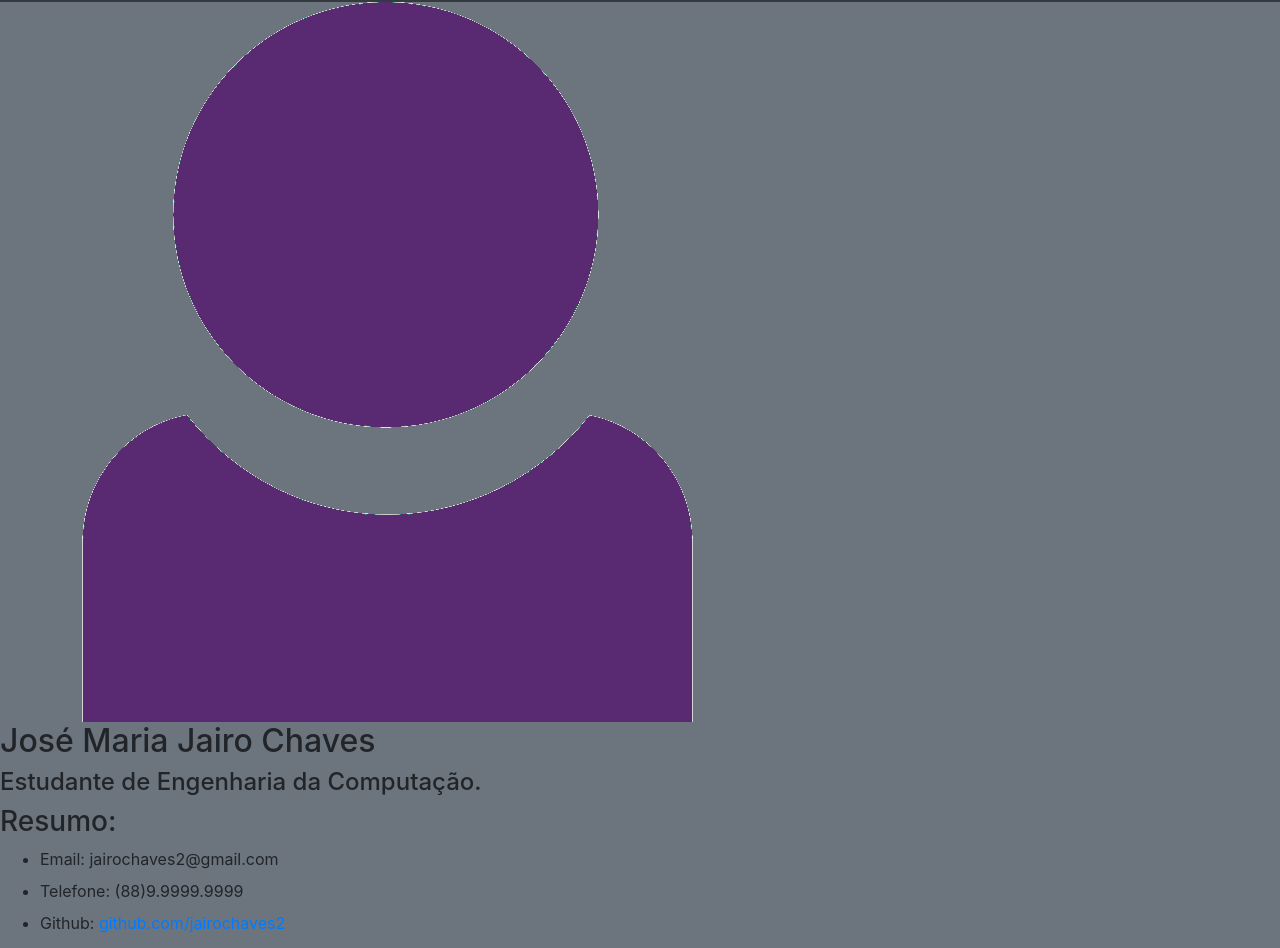
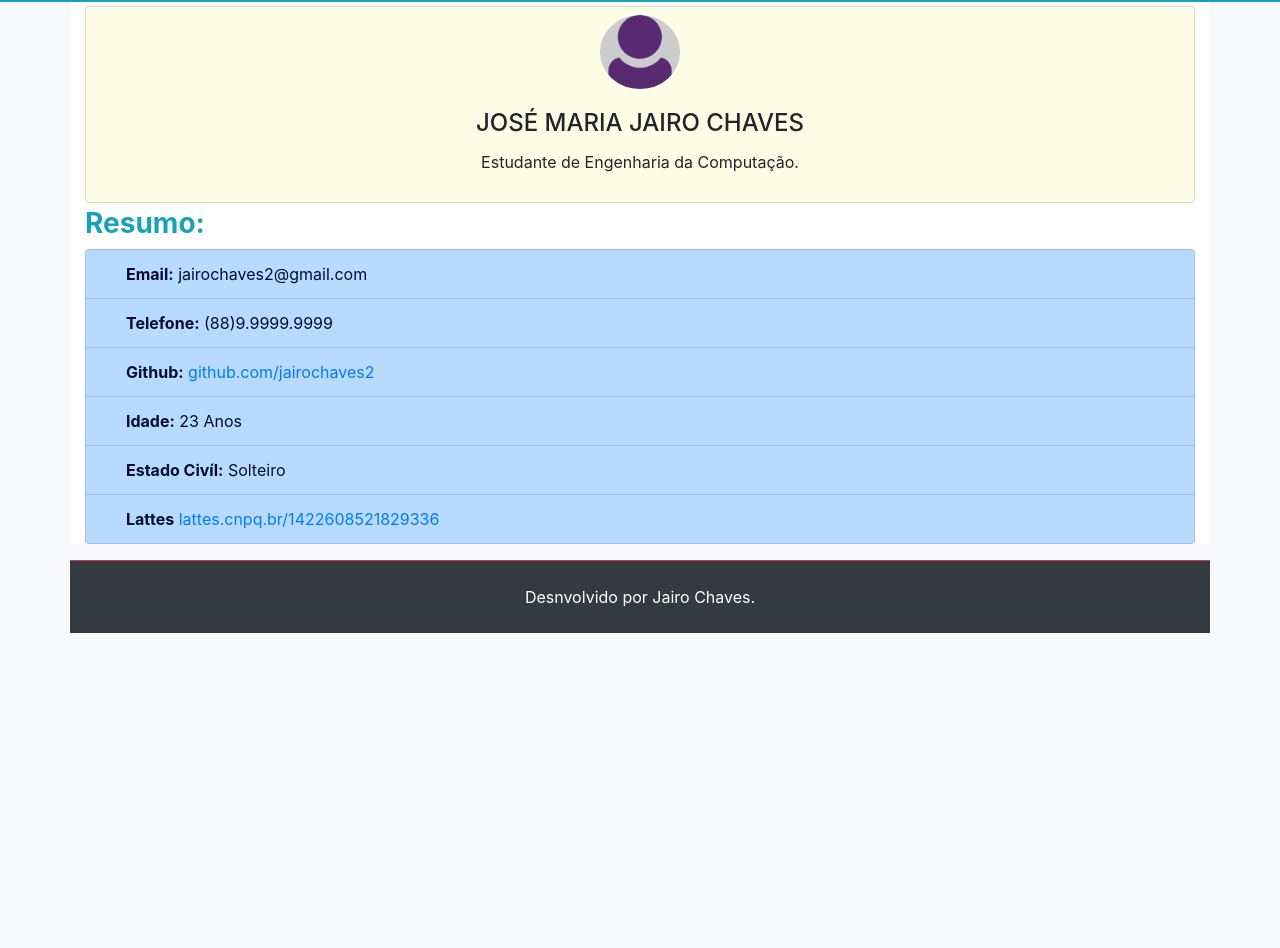
Before and after one commit to jairochaves2/trab_tec_web-2, a plain HTML site: page index.html in a window 1280 px wide. Shown: the part 55-1003 px from the top of the page. After the commit the page ends 800 px from the top, so only its background shows below. Drawn offline with Linux system fonts and the light colour scheme.

Commit message:
Base modificada

```diff
--- a/css/personalizado.css
+++ b/css/personalizado.css
@@ -1,3 +1,29 @@
-body{
-    background-color: #6c757d;
+
+html,body{
+       height: 100%;
 }
+
+.card-img-top{
+    width: 5em;
+    border-radius: 100%;
+    background-color: #ccc;
+}
+
+.list-group-item-primary{
+    padding-left: 40px;
+    text-decoration: none;
+    color: #020e31;
+
+}
+.list-group-item-primary a{
+    text-decoration: none;
+}
+label{
+    font-weight: bold;
+    margin-bottom: 0%;
+}
+.bg-person{
+    background-color: #fdfce4 ;
+
+
+}
--- a/index.html
+++ b/index.html
@@ -1,5 +1,6 @@
 <!DOCTYPE html>
 <html lang="pt-br">
+
 <head>
   <!-- Meta tags Obrigatórias -->
   <meta charset="utf-8">
@@ -12,9 +13,10 @@
   <link rel="icon" href="imagens/favicon.png">
   <title>Currículo</title>
 </head>
-  <body>
-      <nav class="navbar navbar-expand-lg navbar-dark bg-dark">
-        <a class="navbar-brand" href="#">
+
+<body class="bg-light">
+  <nav class="navbar navbar-expand-lg navbar-dark bg-info m-0">
+    <a class="navbar-brand" href="index.html">
       <img src="imagens/logo1.png" alt="Logo Jairo">
     </a>
     <button class="navbar-toggler" type="button" data-toggle="collapse" data-target="#navbarSupportedContent">
@@ -63,39 +65,82 @@
     </div>
   </nav>
   <!-- fim navegação -->
-    <article id="pessoal">
-      <div id="nome">
-        <img id="img_perfil" src="imagens/perfil.png" alt="Foto do Perfil">
-        <hgroup>
-          <h2>José Maria Jairo Chaves </h2>
-          <h4>Estudante de Engenharia da Computação.</h4>
-        </hgroup>
+  <div class="container bg-white">
+    <div class="row  mx-auto">
+      <div class="card col-12 mx-auto bg-person mb-1 p-2 mt-1 text-center">
+        <img class="card-img-top mx-auto" src="imagens/perfil.png" alt="Foto De Perfil" title="Jairo Chaves">
+        <div class="card-body mx-auto">
+          <h4 class="card-title text-uppercase">
+            José Maria Jairo Chaves
+          </h4>
+          <p class="card-text mt-0">
+            Estudante de Engenharia da Computação.
+          </p>
         </div>
-    </article>
-    <article class="infos">
-      <div id="col1">
-        <h3>
-          Resumo:
-        </h3>
-        <ul>
-          <li><label>Email:</label> jairochaves2@gmail.com</li>
-          <li><label>Telefone:</label> (88)9.9999.9999</li>
-          <li><label>Github:</label> <a target="_blank" href="http://github.com/jairochaves2">github.com/jairochaves2</a></li>
-          <li><label>Idade:</label> 23 Anos</li>
-          <li><label>Estado Civíl:</label> Solteiro</li>
-          <li><label>Lattes</label> <a target="_blank" href="http://lattes.cnpq.br/1422608521829336">lattes.cnpq.br/1422608521829336</a></li>
-
-        </ul>
+      </div>
 
     </div>
-      <div id="rodape">
+    <div class="row">
+      <div class="col-12">
+        <h3 class="text-info">
+          <strong>Resumo:</strong>
+        </h3>
+        <ul class="list-group">
+          <li class="list-group-item list-group-item-primary">
+            <label>
+              Email:
+            </label>
+            jairochaves2@gmail.com
+          </li>
+          <li class="list-group-item list-group-item-primary">
+            <label>Telefone:</label> (88)9.9999.9999
+          </li>
+          <li class="list-group-item list-group-item-primary">
+            <label>Github:</label>
+            <a target="_blank" href="http://github.com/jairochaves2">
+              github.com/jairochaves2
+            </a>
+          </li>
+
+          <li class="list-group-item list-group-item-primary">
+
+            <label>Idade:</label> 23 Anos
+
+          </li>
+
+          <li class="list-group-item list-group-item-primary">
+
+            <label>Estado Civíl:</label> Solteiro
+          </li>
+
+          <li class="list-group-item list-group-item-primary">
+            <label>Lattes</label>
+            <a target="_blank" href="http://lattes.cnpq.br/1422608521829336">lattes.cnpq.br/1422608521829336</a>
+          </li>
+        </ul>
+      </div>
+    </div>
+
+
+  </div>
+  <!--Fim Div Main-->
+  <div class="container mt-3 mh-100 bg-dark border-top border-danger">
+    <div class="row">
+      <div class="col-12 ">
+        <footer class="text-center text-white  py-4 ">
           Desnvolvido por Jairo Chaves.
+        </footer>
       </div>
-    </article>
+    </div>
+  </div>
+
+
+
 
   <!-- jQuery primeiro, depois Popper.js, depois Bootstrap JS -->
   <script src="js/jquery-3.3.1.min.js"></script>
   <script src="js/popper.min.js"></script>
   <script src="js/bootstrap.min.js"></script>
 </body>
+
 </html>
```
Also changed, not shown: paginas/competencia.html (+39 -16 lines), paginas/contato_confirma.1.html (+5 -5 lines). Lines whose indentation alone changed are shown as unchanged.
